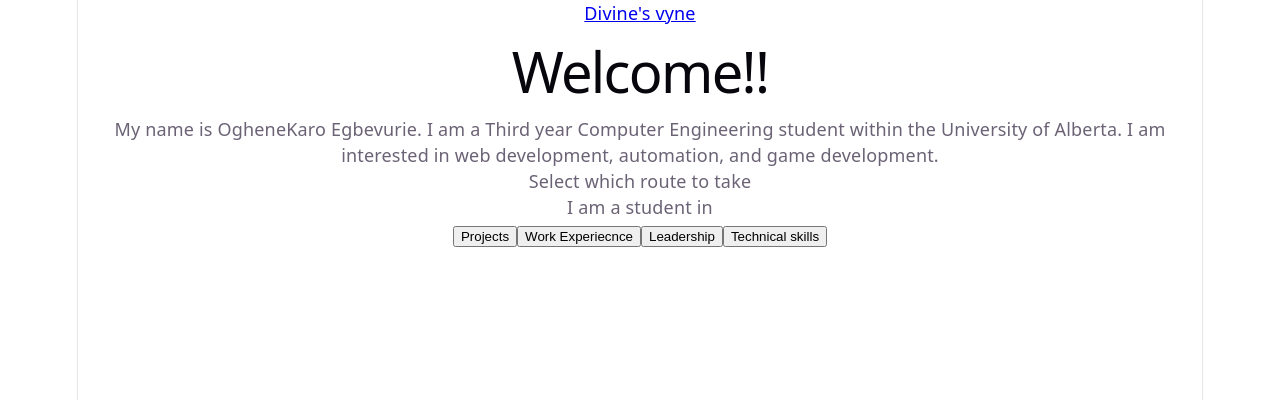
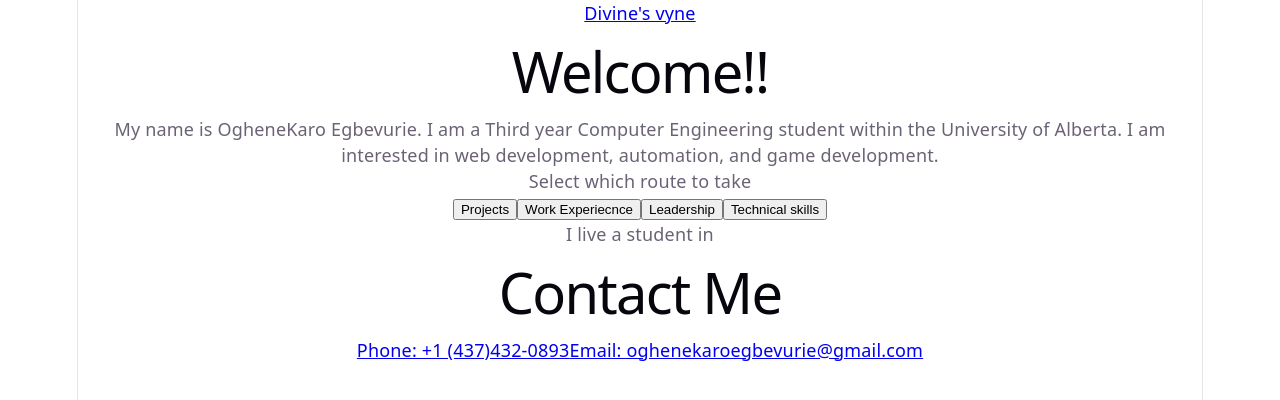
Before and after one commit to kdruid/My-Website, a React (Vite) app in the folder my-react-app/: page / in a window 1280 px wide. Both pictures are taken after a click on the button "Work Experiecnce". Shown: the top 400 px of the page. Built offline with nearby package versions, Linux system fonts and the light colour scheme.

Commit message:
updated_button

```diff
--- a/my-react-app/src/App.jsx
+++ b/my-react-app/src/App.jsx
@@ -6,7 +6,7 @@ function App() {
   const [ShowLead, SetLead] = useState(false)
   const [ShowExp, SetExp] = useState(false)
   const [ShowSkills, SetSkills] = useState(false)
-
+  const [tab, setTab] = useState(null)
 
 
   return (
@@ -28,28 +28,43 @@ function App() {
           Select which route to take
         </p>
 
+        <button onClick={() =>
+          setTab(tab === "projects" ? null : "projects")}
+          className='collapsible'>Projects</button>
+        <button onClick={() =>
+          setTab(tab === "work" ? null : "work")}
+          className='collapsible'>Work Experiecnce</button>
+        <button onClick={() =>
+          setTab(tab === "leadership" ? null : "leadership")}
+          className='collapsible'>Leadership</button>
+        <button onClick={() =>
+          setTab(tab === "skills" ? null : "skills")}
+          className='collapsible'>Technical skills</button>
 
-        {ShowProj && (
+        {tab =="projects" && (
         <p> I am a student in </p>
         )}
-        {ShowSkills && (
-        <p> I am a student in </p>
+        {tab =="skills" && (
+        <p> I sleep a student in </p>
         )}
-        {ShowExp && (
-        <p> I am a student in </p>
+        {tab =="work" && (
+        <p> I live a student in </p>
         )}
-        {ShowLead && (
-        <p> I am a student in </p>
+        {tab =="leadership" && (
+        <p> I eat a student in </p>
         )}
 
-        <button onClick={() => SetProj(!ShowProj)} className='collapsible'>Projects</button>
 
-        <button onClick={() => SetExp(!ShowExp)} className='collapsible'>Work Experiecnce</button>
 
-        <button onClick={() => SetLead(!ShowLead)} className='collapsible'>Leadership</button>
-
-        <button onClick={() => SetSkills(!ShowSkills)} className='collapsible'>Technical skills</button>
-
+        <div class="footer_container">
+          <div class="footer">
+            <div class="footer_heading foot_1">
+              <h1>Contact Me</h1>
+              <a href="tel:+14374320893">Phone: +1 (437)432-0893</a>
+              <a href="mailto:oghenekaroegbevurie@gmail.com">Email: oghenekaroegbevurie@gmail.com</a>
+            </div>
+         </div>
+        </div>
        </main>
     </div>
   );
```
